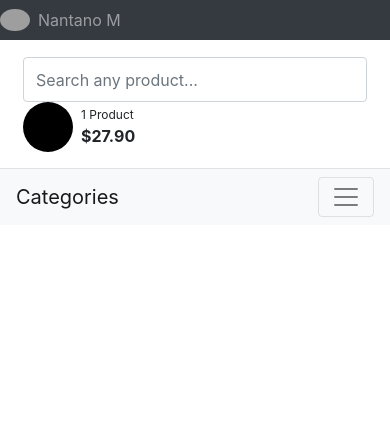
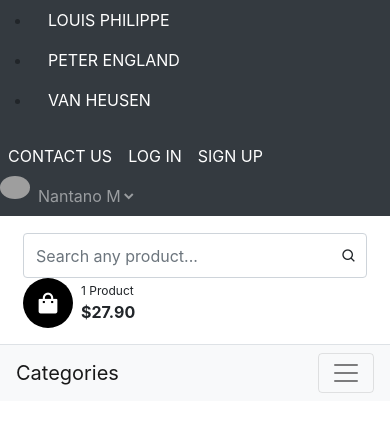
Before and after one commit to itsmearju/ecommerce, a Django app: page / in a window 390 px wide. Shown: the top 432 px of the page. Run offline with Django 4.2, Linux system fonts and the light colour scheme; some libraries are stand-ins or nearby versions; grey boxes are pictures that could not be loaded.

Commit message:
modified

```diff
--- a/templates/base.html
+++ b/templates/base.html
@@ -11,7 +11,9 @@
     <link rel="stylesheet" type="text/css" href="https://cdn.jsdelivr.net/npm/bootstrap@5.0.0-beta1/dist/css/bootstrap.min.css">
     <script src="https://cdn.jsdelivr.net/npm/bootstrap@5.0.0-beta1/dist/js/bootstrap.bundle.min.js"></script>
     <script src="https://cdnjs.cloudflare.com/ajax/libs/jquery/3.2.1/jquery.min.js"></script>
-    <script type="text/css" src="https://cdn.jsdelivr.net/npm/boxicons@latest/css/boxicons.min.css"></script>
+    <link rel="stylesheet" type="text/css" href="https://cdn.jsdelivr.net/npm/boxicons@latest/css/boxicons.min.css">
+
+    <link rel="stylesheet" href="https://cdn.jsdelivr.net/npm/bootstrap@4.0.0/dist/css/bootstrap.min.css" integrity="sha384-Gn5384xqQ1aoWXA+058RXPxPg6fy4IWvTNh0E263XmFcJlSAwiGgFAW/dAiS6JXm" crossorigin="anonymous">
 
     <!-- jquery -->
     <script src="https://ajax.googleapis.com/ajax/libs/jquery/3.6.3/jquery.min.js"></script>
@@ -27,5 +29,11 @@
 
         {% include 'header.html' %}
 
+
+        <script src="https://code.jquery.com/jquery-3.2.1.slim.min.js" integrity="sha384-KJ3o2DKtIkvYIK3UENzmM7KCkRr/rE9/Qpg6aAZGJwFDMVNA/GpGFF93hXpG5KkN" crossorigin="anonymous"></script>
+        <script src="https://cdn.jsdelivr.net/npm/popper.js@1.12.9/dist/umd/popper.min.js" integrity="sha384-ApNbgh9B+Y1QKtv3Rn7W3mgPxhU9K/ScQsAP7hUibX39j7fakFPskvXusvfa0b4Q" crossorigin="anonymous"></script>
+        <script src="https://cdn.jsdelivr.net/npm/bootstrap@4.0.0/dist/js/bootstrap.min.js" integrity="sha384-JZR6Spejh4U02d8jOt6vLEHfe/JQGiRRSQQxSfFWpi1MquVdAyjUar5+76PVCmYl" crossorigin="anonymous"></script>
+
+
 </body>
 </html>
--- a/templates/header.html
+++ b/templates/header.html
@@ -40,12 +40,25 @@
 
     <nav class="navbar navbar-dark navbar-expand p-0 bg-dark">
       <div class="container-fluid">
-        <ul class="navbar-nav d-none d-md-flex mr-auto">
-            <li class="nav-item"><a class="nav-link" href="#" data-abc="true">Cash On Delivery</a></li>
-            <li class="nav-item"><a class="nav-link" href="#" data-abc="true">Free Delivery</a></li>
-            <li class="nav-item"><a class="nav-link" href="#" data-abc="true">Cash Backs</a></li>
+        <div class="row">
+            <div class="col-md-4">
+                <ul>
+                    <li class="nav-item"><a class="nav-link text-white" href="#" data-abc="true">LOUIS PHILIPPE</a></li>
+                    <li class="nav-item"><a class="nav-link text-white" href="#" data-abc="true">PETER ENGLAND</a></li>
+                    <li class="nav-item"><a class="nav-link text-white" href="#" data-abc="true">VAN HEUSEN</a></li>
                 </ul>
-        <ul class="navbar-nav d-flex align-items-center">
+            </div>
+
+            <div class="col-md-4">
+                <ul class="navbar-nav ml-auto">
+                    <li class="nav-item"><a class="nav-link text-white" href="#" data-abc="true">CONTACT US</a></li>
+                    <li class="nav-item"><a class="nav-link text-white" href="#" data-abc="true">LOG IN</a></li>
+                    <li class="nav-item"><a class="nav-link text-white" href="#" data-abc="true">SIGN UP</a></li>
+                </ul>
+            </div>
+
+            <div class="col-md-4">
+                <ul class="navbar-nav ml-auto">
                     <li class="nav-item">
                         <div class="d-flex flex-row">
                             <img src="https://i.imgur.com/EYFtR83.jpg" class="rounded-circle" width="30">
@@ -56,6 +69,8 @@
                     </li>
 
                 </ul> <!-- list-inline //  -->
+            </div>
+        </div>
       </div> <!-- navbar-collapse .// -->
      <!-- container //  -->
     </nav> <!-- header-top-light.// -->
@@ -88,7 +103,7 @@
 
     <nav class="navbar navbar-expand-lg navbar-light bg-light ">
       <div class="container-fluid">
-        <a class="navbar-brand d-md-none d-md-flex" href="#">Categories</a>
+        <a class="navbar-brand d-md-none d-md-flex " href="#">Categories</a>
         <button class="navbar-toggler" type="button" data-bs-toggle="collapse" data-bs-target="#navbarNavDropdown" aria-controls="navbarNavDropdown" aria-expanded="false" aria-label="Toggle navigation">
           <span class="navbar-toggler-icon"></span>
         </button>
@@ -121,8 +136,3 @@
       </div>
     </nav>
  </header>
-
-
-    <script>
-
-    </script>
```
Lines whose indentation alone changed are shown as unchanged.
